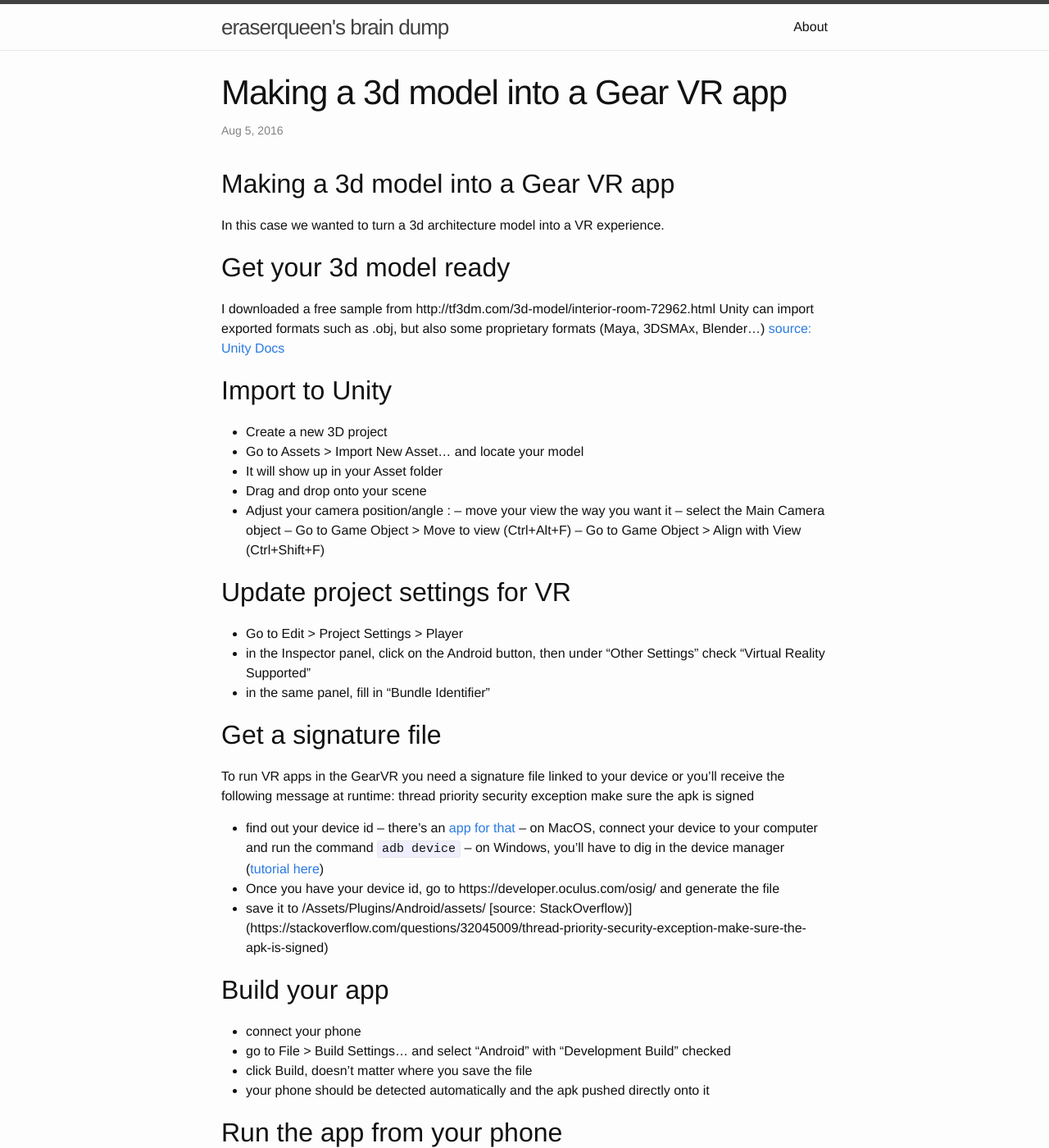
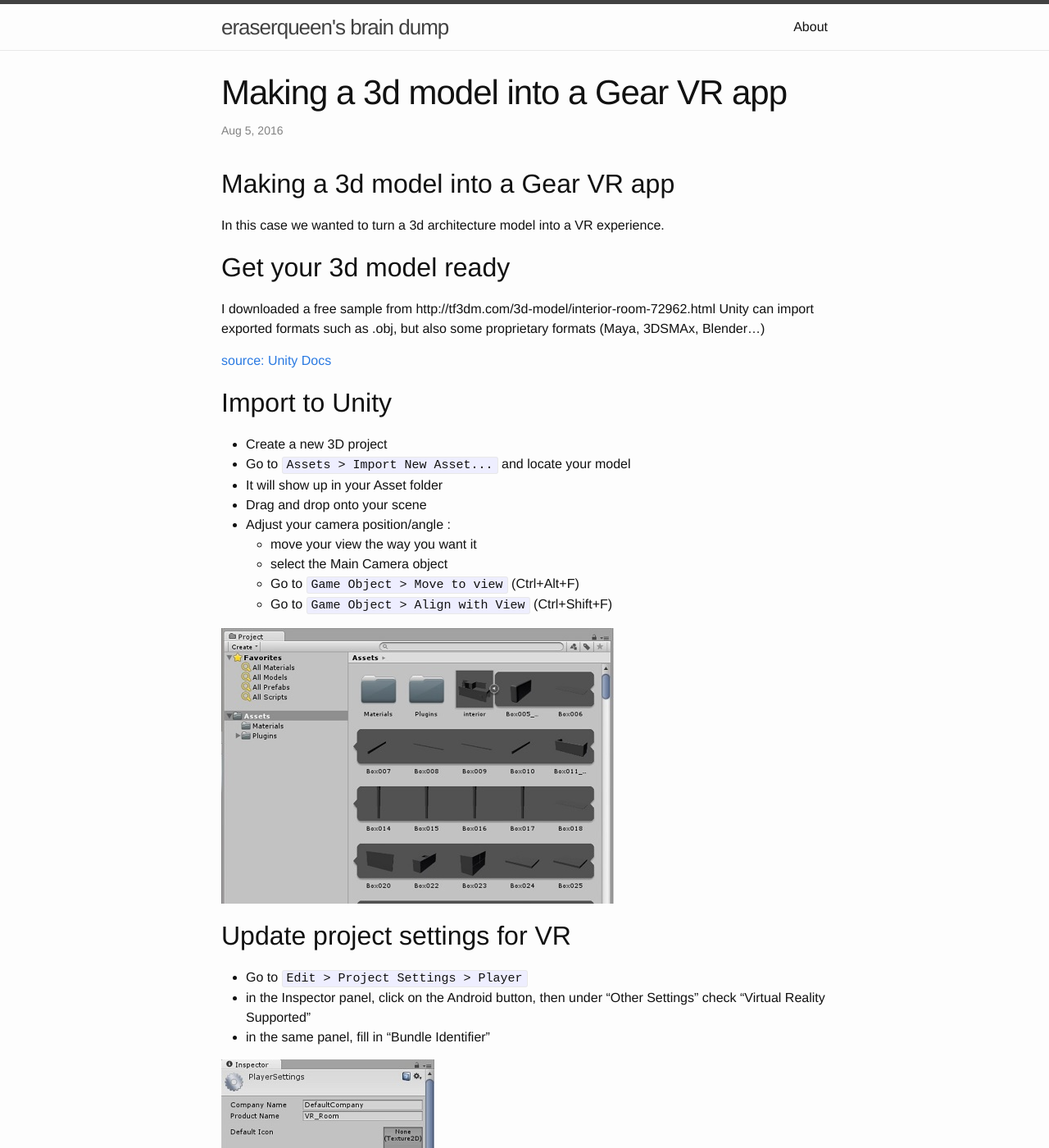
Before and after one commit to eraserqueen/eraserqueen.github.io, a Jekyll site: the page built from _posts/2016-08-05-making-3d-model-into-gearvr-app.markdown, in a window 1280 px wide and 1400 px high. Shown: the whole window at 82% size. Built offline with Jekyll 4.4.1, drawn with Linux system fonts in a browser that asks for light colours; some of the changed lines change nothing that is shown; some of the changed text lies outside the part shown.

Commit message:
add screenshots

````diff
--- a/_posts/2016-08-05-making-3d-model-into-gearvr-app.markdown
+++ b/_posts/2016-08-05-making-3d-model-into-gearvr-app.markdown
@@ -13,45 +13,53 @@ Get your 3d model ready
 ---
 I downloaded a free sample from http://tf3dm.com/3d-model/interior-room-72962.html
 Unity can import exported formats such as .obj, but also some proprietary formats (Maya, 3DSMAx, Blender...)
+
 [source: Unity Docs]([https://docs.unity3d.com/Manual/3D-formats.html)
 
 Import to Unity
 ---
 - Create a new 3D project
-- Go to Assets > Import New Asset... and locate your model
+- Go to ```Assets > Import New Asset...``` and locate your model
 - It will show up in your Asset folder
 - Drag and drop onto your scene
 - Adjust your camera position/angle :
--- move your view the way you want it
--- select the Main Camera object
--- Go to Game Object > Move to view (Ctrl+Alt+F)
--- Go to Game Object > Align with View (Ctrl+Shift+F)
+	- move your view the way you want it
+	- select the Main Camera object
+	- Go to ```Game Object > Move to view``` (Ctrl+Alt+F)
+	- Go to ```Game Object > Align with View``` (Ctrl+Shift+F)
+
+![Imported asset]({{ site.url }}/assets/2016-08-05-assets.jpg)
 
 Update project settings for VR
 ---
-- Go to Edit > Project Settings > Player
+- Go to ```Edit > Project Settings > Player```
 - in the Inspector panel, click on the Android button, then under "Other Settings" check "Virtual Reality Supported"
 - in the same panel, fill in "Bundle Identifier"
+
+![Imported asset]({{ site.url }}/assets/2016-08-05-inspector.jpg)
 
 
 Get a signature file
 ---
-To run VR apps in the GearVR you need a signature file linked to your device or you'll receive the following message at runtime:
-  thread priority security exception make sure the apk is signed
+To run VR apps in the GearVR you need a signature file linked to your device or you'll receive the following message at runtime: ```thread priority security exception make sure the apk is signed```
+
 - find out your device id
--- there's an [app for that](https://play.google.com/store/apps/details?id=com.skyworxx.sideloadvrdeviceid&hl=en)
--- on MacOS, connect your device to your computer and run the command ```adb device```
--- on Windows, you'll have to dig in the device manager ([tutorial here](http://www.gilsmethod.com/how_to_resolve_unknown_device_problems))
+	- there's an [app for that](https://play.google.com/store/apps/details?id=com.skyworxx.sideloadvrdeviceid&hl=en)
+	- on MacOS, connect your device to your computer and run the command ```adb device```
+	- on Windows, you'll have to dig in the device manager ([tutorial here](http://www.gilsmethod.com/how_to_resolve_unknown_device_problems))
 - Once you have your device id, go to https://developer.oculus.com/osig/ and generate the file
 - save it to <YourProject>/Assets/Plugins/Android/assets/
-[source: StackOverflow)](https://stackoverflow.com/questions/32045009/thread-priority-security-exception-make-sure-the-apk-is-signed)
+
+[source: StackOverflow](https://stackoverflow.com/questions/32045009/thread-priority-security-exception-make-sure-the-apk-is-signed)
 
 Build your app
 ---
 - connect your phone
-- go to File > Build Settings... and select "Android" with "Development Build" checked
+- go to ```File > Build Settings...``` and select "Android" with "Development Build" checked
 - click Build, doesn't matter where you save the file
 - your phone should be detected automatically and the apk pushed directly onto it
+
+![Imported asset]({{ site.url }}/assets/2016-08-05-build.jpg)
 
 Run the app from your phone
 ---
````
Also changed, not shown: assets/2016-08-05-assets.jpg (added), assets/2016-08-05-build.jpg (added), assets/2016-08-05-inspector.jpg (added).
